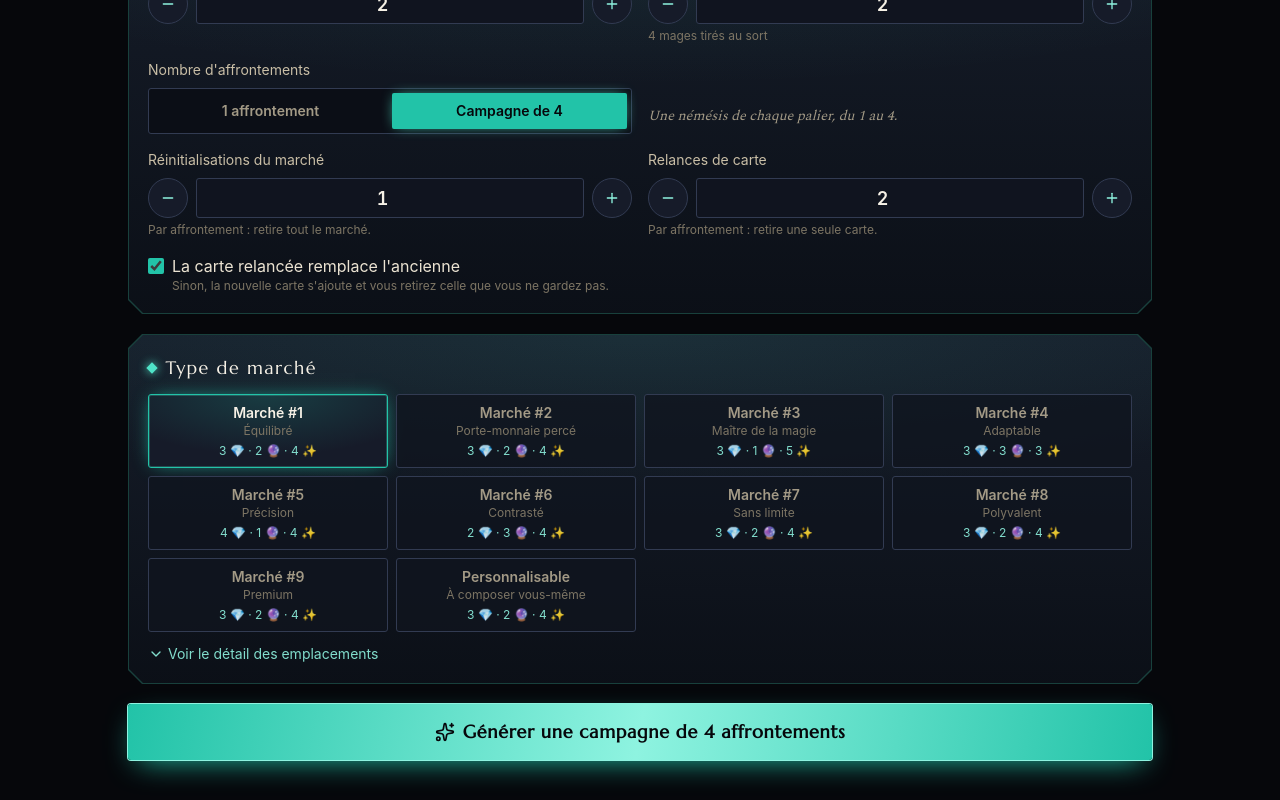
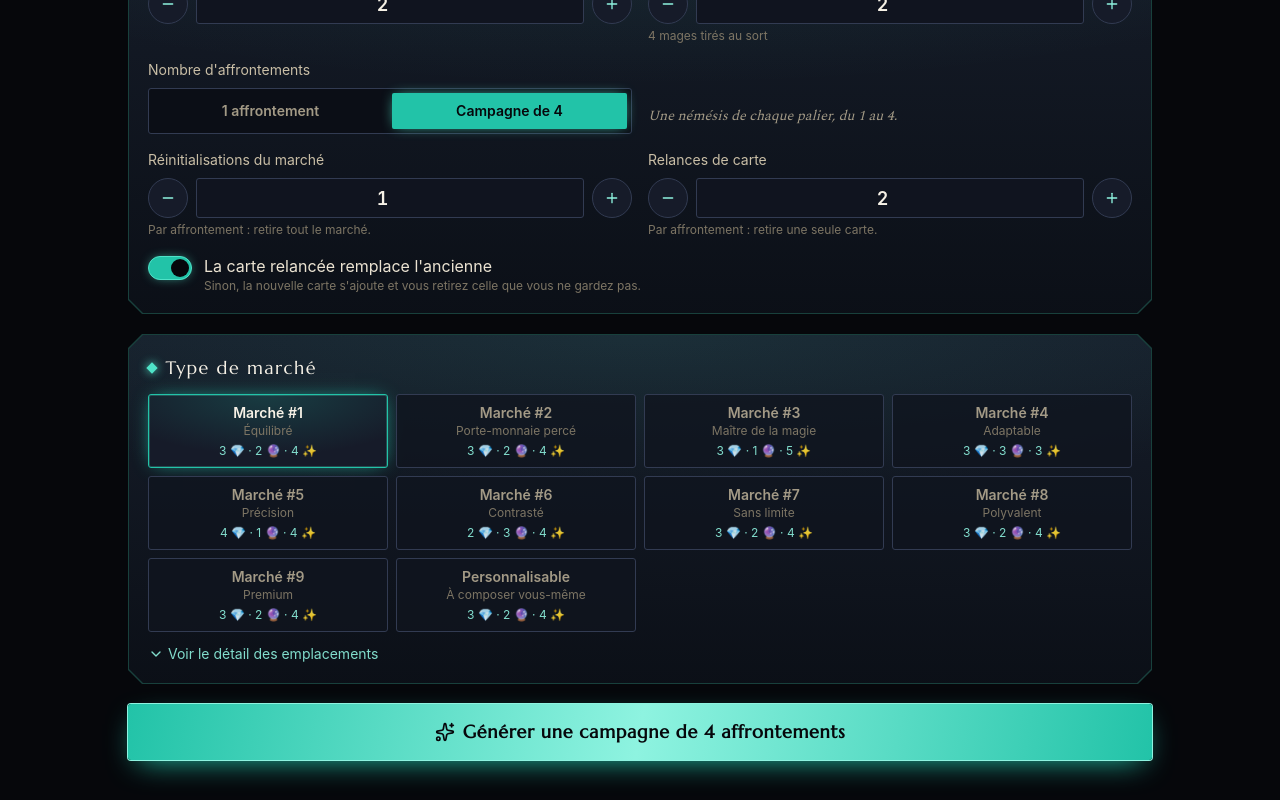
Before and after one commit to Forthtilliath/aeonsend-generator, a React (Vite) app: page / in a window 1280 px wide. Shown: the part 888-1688 px from the top of the page. Built offline with nearby package versions, Linux system fonts and the light colour scheme.

Commit message:
feat: add a switch for the reroll replacement option

```diff
--- a/src/components/expedition/SetupForm.tsx
+++ b/src/components/expedition/SetupForm.tsx
@@ -6,6 +6,7 @@ import { Card } from "../ui/Card";
 import { SectionTitle } from "../ui/SectionTitle";
 import { Segmented } from "../ui/Segmented";
 import { Stepper } from "../ui/Stepper";
+import { Switch } from "../ui/Switch";
 
 interface SetupFormProps {
 	setup: SetupConfig;
@@ -89,21 +90,13 @@ export const SetupForm = ({ setup, onChange }: SetupFormProps) => {
 			</div>
 
 			{setup.cardRerolls > 0 && (
-				<label className="flex items-start gap-2 cursor-pointer mt-4">
-					<input
-						type="checkbox"
-						checked={setup.removeExcess}
-						onChange={(e) => update({ removeExcess: e.currentTarget.checked })}
-						className="w-4 h-4 mt-1"
-					/>
-					<span>
-						La carte relancée remplace l'ancienne
-						<span className="block text-xs text-bone-500">
-							Sinon, la nouvelle carte s'ajoute et vous retirez celle que vous
-							ne gardez pas.
-						</span>
-					</span>
-				</label>
+				<Switch
+					className="mt-4"
+					checked={setup.removeExcess}
+					onChange={(removeExcess) => update({ removeExcess })}
+					label="La carte relancée remplace l'ancienne"
+					hint="Sinon, la nouvelle carte s'ajoute et vous retirez celle que vous ne gardez pas."
+				/>
 			)}
 		</Card>
 	);
--- /dev/null
+++ b/src/components/ui/Switch.tsx
@@ -0,0 +1,43 @@
+import type { ReactNode } from "react";
+
+interface SwitchProps {
+	checked: boolean;
+	onChange: (checked: boolean) => void;
+	label: ReactNode;
+	hint?: ReactNode;
+	className?: string;
+}
+
+/**
+ * Interrupteur marche/arrêt. Repose sur une vraie case à cocher (`role="switch"`)
+ * masquée visuellement : clavier, lecteurs d'écran et clic sur le libellé
+ * fonctionnent sans code supplémentaire.
+ */
+export const Switch = ({
+	checked,
+	onChange,
+	label,
+	hint,
+	className = "",
+}: SwitchProps) => (
+	<label className={`flex items-start gap-3 cursor-pointer ${className}`}>
+		<input
+			type="checkbox"
+			role="switch"
+			aria-checked={checked}
+			checked={checked}
+			onChange={(e) => onChange(e.currentTarget.checked)}
+			className="peer sr-only"
+		/>
+		<span
+			aria-hidden="true"
+			className="relative mt-0.5 h-6 w-11 shrink-0 rounded-full border border-abyss-600 bg-abyss-800 transition-all peer-checked:border-aether-400 peer-checked:bg-aether-500 peer-checked:shadow-[0_0_12px_-4px_var(--color-aether-400)] peer-focus-visible:outline-2 peer-focus-visible:outline-offset-2 peer-focus-visible:outline-aether-400 peer-checked:[&>span]:translate-x-5 peer-checked:[&>span]:bg-abyss-950"
+		>
+			<span className="absolute left-0.5 top-0.5 h-[1.125rem] w-[1.125rem] rounded-full bg-bone-300 transition-transform" />
+		</span>
+		<span>
+			{label}
+			{hint && <span className="block text-xs text-bone-500">{hint}</span>}
+		</span>
+	</label>
+);
```
